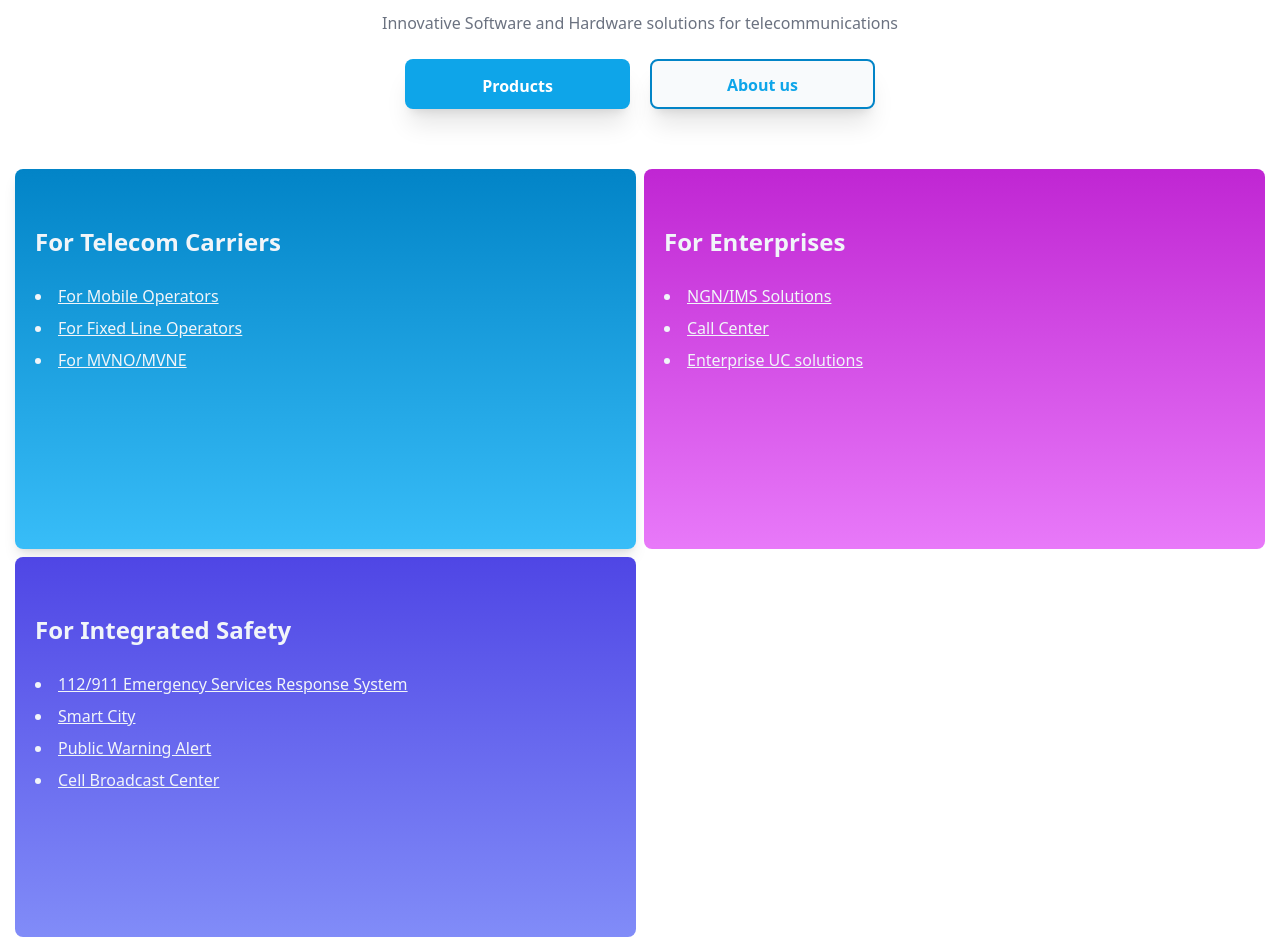
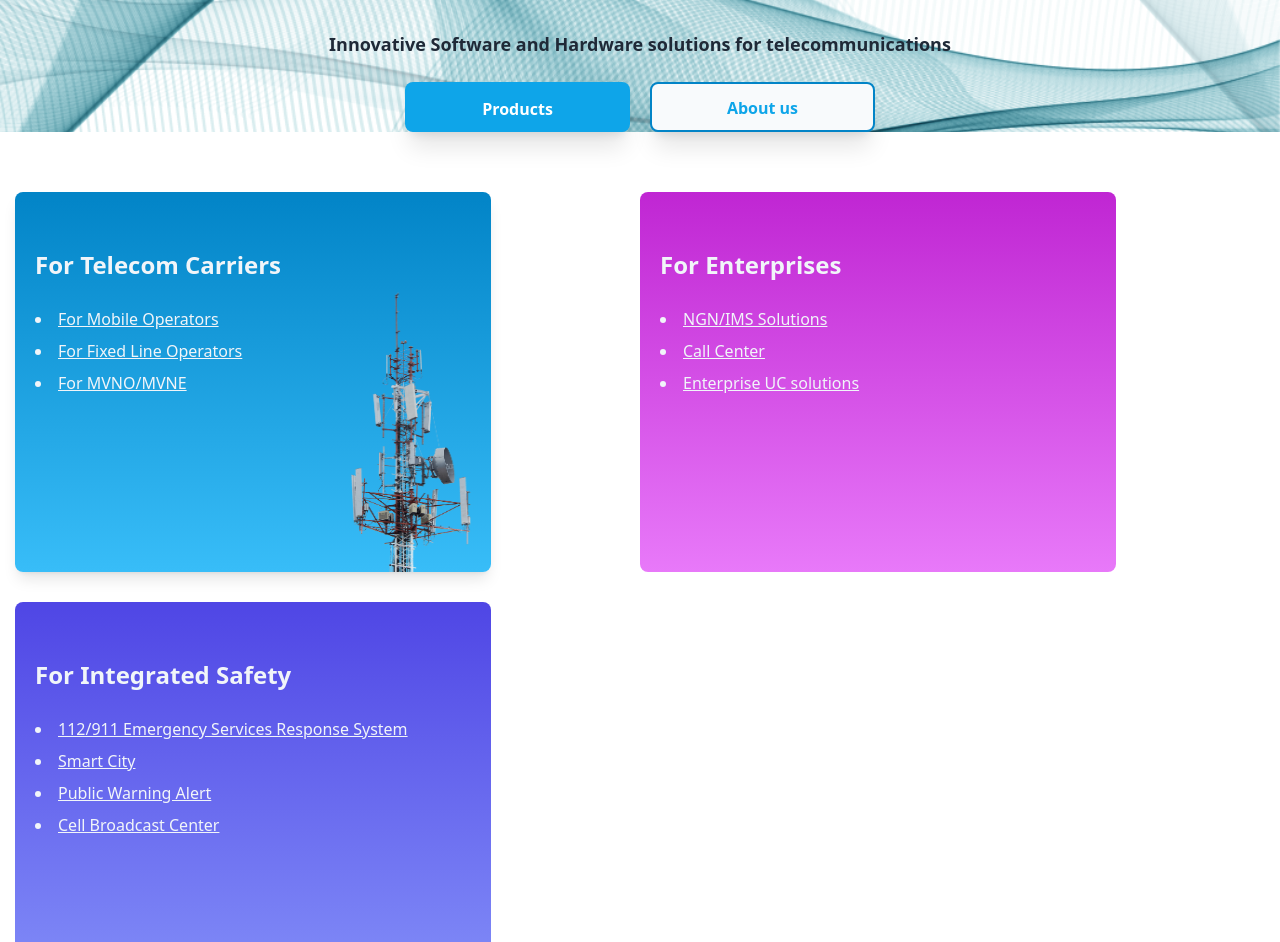
Before and after one commit to Homazd/Behin-Landing-Page, a Gatsby site: page / in a window 1280 px wide. Shown: the part 239-1181 px from the top of the page. Built offline with nearby package versions, Linux system fonts and the light colour scheme; Gatsby itself is replaced by a stand-in of ours.

Commit message:
feat: add animate.css and background image

```diff
--- a/gatsby-browser.js
+++ b/gatsby-browser.js
@@ -1,2 +1,3 @@
 import "./src/styles/global.css"
 import '@fortawesome/fontawesome-free/css/all.min.css'
+import "animate.css/animate.min.css"
--- a/package.json
+++ b/package.json
@@ -21,12 +21,14 @@
     "@fortawesome/free-regular-svg-icons": "^6.4.0",
     "@fortawesome/free-solid-svg-icons": "^6.4.0",
     "@fortawesome/react-fontawesome": "^0.2.0",
+    "animate.css": "^4.1.1",
     "antd": "^5.6.1",
     "autoprefixer": "^10.4.14",
     "gatsby": "^5.10.0",
     "gatsby-plugin-postcss": "^6.10.0",
     "gatsby-plugin-react-svg": "^3.3.0",
     "gatsby-plugin-sass": "^6.11.0",
+    "mongodb": "^5.6.0",
     "node-sass": "^8.0.0",
     "postcss": "^8.4.24",
     "react": "^18.2.0",
--- a/src/components/AboutProduct/AboutProduct.js
+++ b/src/components/AboutProduct/AboutProduct.js
@@ -1,9 +1,9 @@
 import React from "react";
-import SIEM from "../../images/SIEM-1.png"
+import SIEM from "../../images/SIEM-1.png";
 
 function AboutProduct() {
   return (
-    <div className="mt-[56px] tablet:grid tablet:grid-cols-2 tablet:gap-2 tablet:mt-[170px]">
+    <div className="mt-[56px] tablet:grid tablet:grid-cols-2 tablet:gap-2 tablet:mt-[170px] desktop:w-[1170px] desktop:mx-auto" >
       <div className="px-[15px]">
         <div className="mb-[20px]">
           <p className="font-sans text-[18px] font-normal">
@@ -32,7 +32,7 @@ function AboutProduct() {
             </div>
           </div>
         </div>
-        <div className="bg-sky-500 rounded-md flex justify-center h-[50px] mt-[20px]">
+        <div className="bg-sky-500 rounded-md flex justify-center h-[50px] mt-[20px] tablet:w-[225px]">
           <button className="text-slate-50 text-base font-semibold">About us</button>
         </div>
         </div>
--- a/src/components/Hero/Hero.js
+++ b/src/components/Hero/Hero.js
@@ -1,14 +1,18 @@
 import * as React from "react";
+import wave from "../../images/wave.png";
 
 function Hero() {
   return (
-    <div className="pt-[56px] text-left">
+    <div
+      className="pt-[56px] text-left  bg-center bg-cover"
+      style={{ backgroundImage: `url(${wave})` }}
+    >
       <div className="px-[15px] tablet:text-center">
-        <p className="font-bold text-[24px] tablet:text-[38px] font-sans text-sky-500 mb-[24px]">
+        <p className="font-bold text-center text-[26px] tablet:text-[38px] font-sans text-sky-500 mb-[24px]">
           BBDH
         </p>
         <div className="mb-[24px]">
-          <p className="text-[12px] tablet:text-[16px] text-gray-500">
+          <p className="text-[14px] tablet:text-[18px] pt-[20px] font-semibold text-gray-800">
             Innovative Software and Hardware solutions for telecommunications
           </p>
         </div>
--- a/src/components/MainContainer/MainContainer.js
+++ b/src/components/MainContainer/MainContainer.js
@@ -1,10 +1,12 @@
 import React from "react";
+import backgroundImage from "../../images/bts.png";
 
 function MainContainer() {
   return (
-    <div className="px-[15px] mt-[60px] tablet:grid tablet:grid-cols-2 tablet:gap-2 tablet:place-content-center ">
-      <div className="h-[380px] bg-gradient-to-t from-sky-400 to-sky-600 rounded-lg shadow-lg desktop:w-[580px] desktop:ml-[310px]">
-        <div className="font-sans pl-[20px] pt-[55px] ">
+    <div className="px-[15px] mt-[60px]  desktop:px-0 desktop:mx-auto">
+      <div className="desktop:w-[1170px] tablet:grid tablet:grid-cols-2 tablet:gap-1 laptop:gap-0 tablet:place-content-center laptop:mx-auto">
+        <div className="animate__animated animate__slideInDown tablet:col-span-1 h-[380px] relative bg-gradient-to-t from-sky-400 to-sky-600 rounded-lg shadow-lg tablet:w-[369px] laptop:w-[476px] laptop:mr-[30px] laptop:mb-[30px] desktop:w-[569px]">
+          <div className="font-sans pl-[20px] pt-[55px]">
             <span className="text-[24px] font-bold text-slate-100">
               For Telecom Carriers
             </span>
@@ -14,8 +16,13 @@ function MainContainer() {
               <li className="underline">For MVNO/MVNE</li>
             </ol>
           </div>
+          <img
+            src={backgroundImage}
+            alt="Operator"
+            className="h-[180px] w-[85px] tablet:w-[110px] tablet:h-[220px] laptop:w-[140px] laptop:h-[280px]  absolute bottom-0 right-0 pr-[20px]"
+          />
         </div>
-      <div className="h-[380px] bg-gradient-to-t from-fuchsia-400 to-fuchsia-600 mt-[30px] tablet:mt-0 rounded-lg desktop:w-[580px]">
+        <div className="animate__animated animate__slideInDown tablet:col-span-1 h-[380px] bg-gradient-to-t from-fuchsia-400 to-fuchsia-600 mt-[30px] tablet:mt-0 rounded-lg tablet:w-[369px] laptop:w-[476px] desktop:w-[569px]">
           <div className="pl-[20px] pt-[55px]">
             <span className="font-sans text-[24px] font-bold text-slate-100 ">
               For Enterprises
@@ -27,7 +34,7 @@ function MainContainer() {
             </ol>
           </div>
         </div>
-      <div className="h-[380px] bg-gradient-to-t from-indigo-400 to-indigo-600 mt-[30px] tablet:mt-0 rounded-lg desktop:w-[580px] desktop:ml-[310px]">
+        <div className="animate__animated animate__fadeInUp animate__delay-1s h-[380px] bg-gradient-to-t from-indigo-400 to-indigo-600 mt-[30px] tablet:mt-0 rounded-lg tablet:w-[369px] laptop:w-[476px] desktop:w-[569px]">
           <div className="pl-[20px] pt-[55px]">
             <span className="font-sans text-[24px] font-bold text-slate-100 ">
               For Integrated Safety
@@ -43,6 +50,7 @@ function MainContainer() {
           </div>
         </div>
       </div>
+    </div>
   );
 }
 export default MainContainer;
```
Also changed, not shown: src/images/background.jpg (added), src/images/bts.png (added), src/images/pexels2.jpg (deleted), src/images/wave.png (added), 1 other file. Lines whose indentation alone changed are shown as unchanged.
